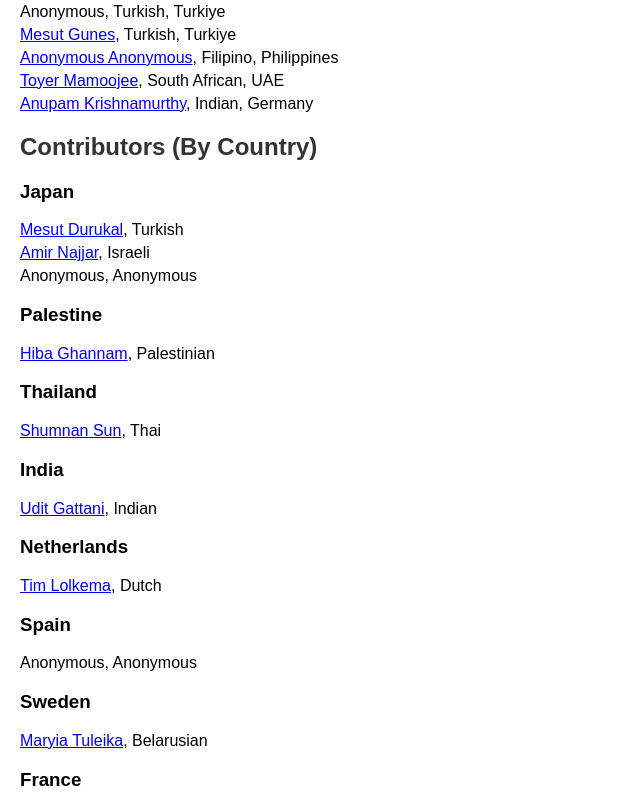
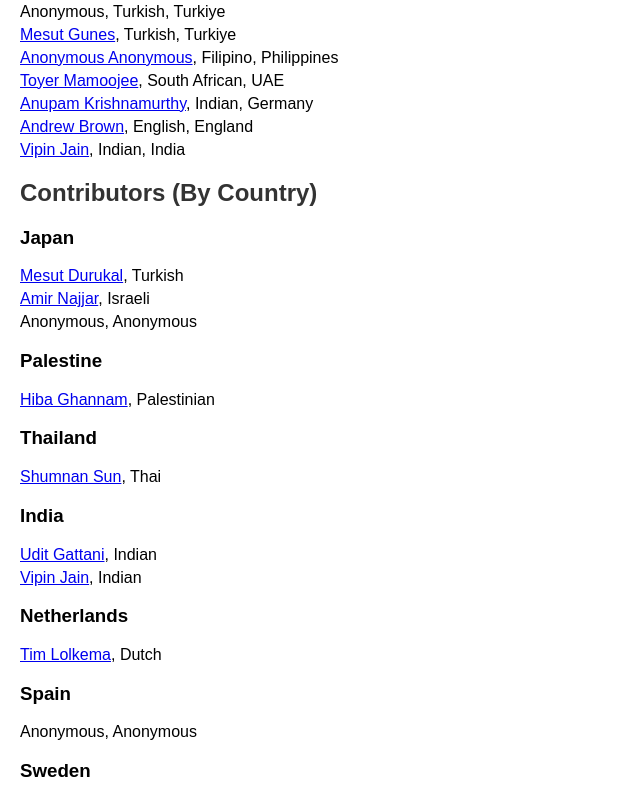
Before and after one commit to mesutdurukal/Global-Testing-Practices, a plain HTML site: page index.html in a window 1280 px wide. Shown: the part 1550-2344 px from the top of the page, without its empty margins (0-640 px from the left). Drawn offline with nearby package versions, Linux system fonts and the light colour scheme.

```diff
--- a/index.html
+++ b/index.html
@@ -83,7 +83,9 @@
         { name: "Mesut Gunes", nationality: "Turkish", country: "Turkiye", lat: 41.0323, lon: 28.8901 },
         { name: "Anonymous Anonymous", nationality: "Filipino", country: "Philippines", lat: 14.600, lon: 120.974 },
         { name: "Toyer Mamoojee", nationality: "South African", country: "UAE", lat: 25.1104, lon: 55.2823 },
-        { name: "Anupam Krishnamurthy", nationality: "Indian", country: "Germany", lat: 52.5063, lon: 13.412 }
+        { name: "Anupam Krishnamurthy", nationality: "Indian", country: "Germany", lat: 52.5063, lon: 13.412 },
+        { name: "Andrew Brown", nationality: "English", country: "England", lat: 52.12378, lon: -1.8383 },
+        { name: "Vipin Jain", nationality: "Indian", country: "India", lat: 18.52752, lon: 73.85541 }
     ];
 
     // Helper: build file path if not anonymous
```
Also changed, not shown: 6 other files.
